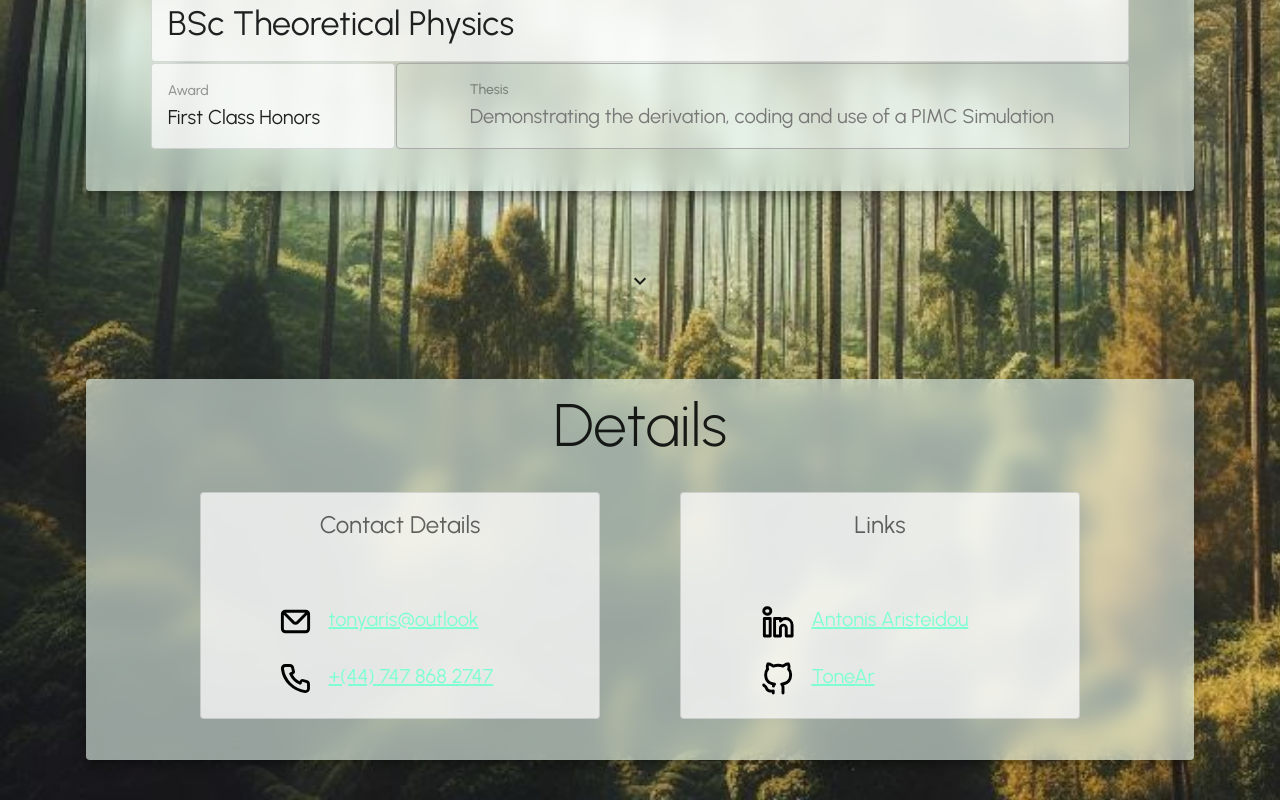
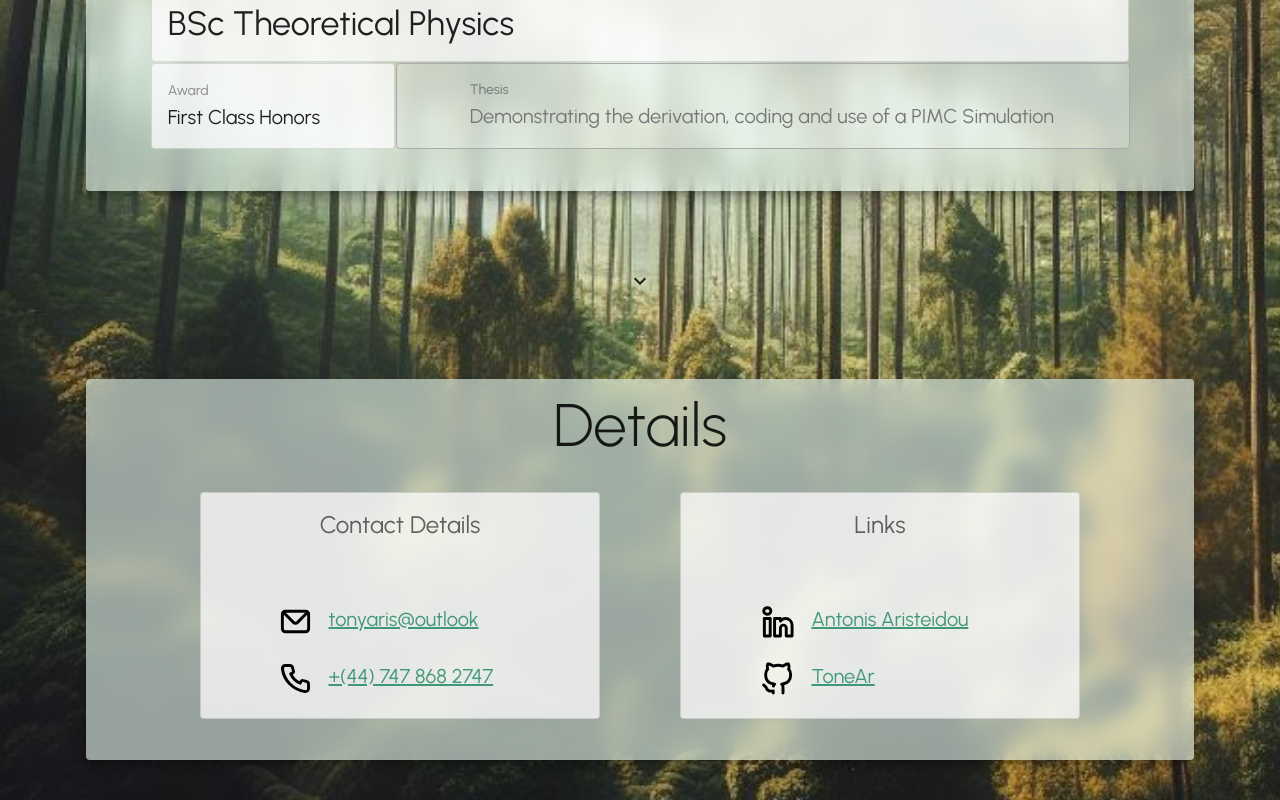
Before and after one commit to ToneAr/tone-consulting-website, a React (Create React App) app: page /about in a window 1280 px wide. Shown: the part 1118-1918 px from the top of the page. Built offline with nearby package versions, Linux system fonts and the light colour scheme; a web font is replaced by a local one.

Commit message:
light mode links

```diff
--- a/src/CSS/App.css
+++ b/src/CSS/App.css
@@ -112,16 +112,28 @@ z-index: 0;
   justify-content: center;
 }
 
-.link {
+.darkLink {
   color: aquamarine;
 }
 
+.darkLink:visited {
+  color: rgb(185, 126, 224);
+}
+
+.darkLink:active {
+  color: rgb(173, 189, 101);
+}
+
+.link {
+  color: rgb(65, 151, 122);
+}
+
 .link:visited {
-  color: rgb(59, 121, 112);
+  color: rgb(109, 69, 133);
 }
 
 .link:active {
-  color: rgb(173, 189, 101);
+  color: rgb(88, 168, 101);
 }
 
 .App-link {
--- a/src/Pages/About/About.tsx
+++ b/src/Pages/About/About.tsx
@@ -321,7 +321,7 @@ function ContactCard ( props: any ) {
 															</Grid>
 															<Grid item xs={9} sx={{textAlign: 'left',p:0}}>
 																<Typography variant='body1'>
-																	<a  className='link' href={obj.href} >
+																	<a  className={theme.palette.mode === "dark" ? 'darkLink' : 'link'} href={obj.href} >
 																		{`${obj.text}`}
 																	</a>
 																</Typography>
```
